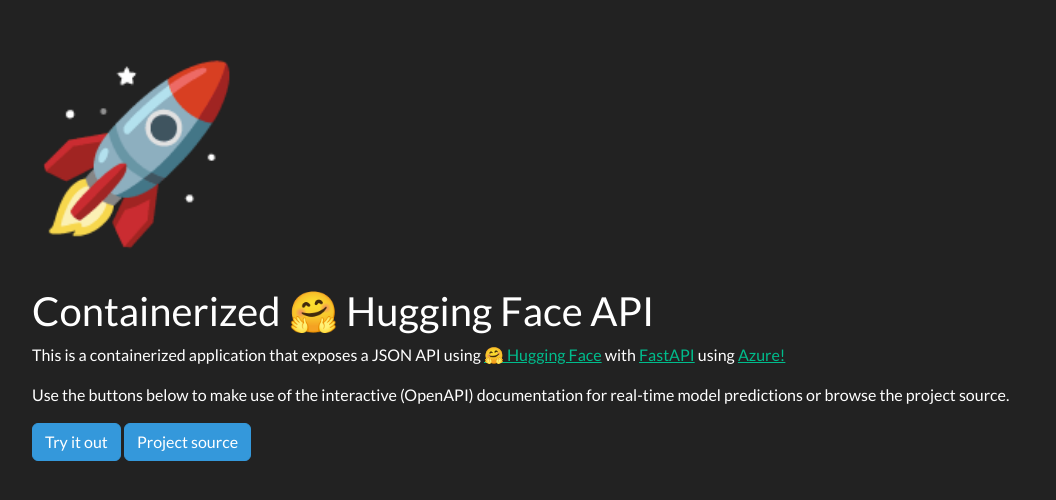
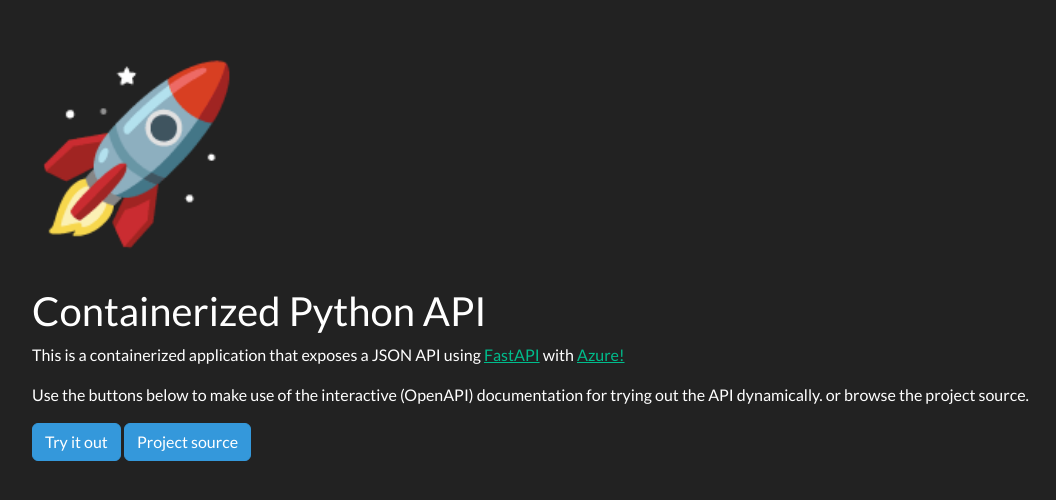
Before and after one commit to alfredodeza/try-webapp, a plain HTML site: page webapp/static/index.html in a window 1280 px wide. Shown: the part 160-660 px from the top of the page, without its empty margins (50-1106 px from the left). Drawn offline with Linux system fonts and the light colour scheme; files that its build step writes are made by us from their sources.

Commit message:
Update index.html

```diff
--- a/webapp/static/index.html
+++ b/webapp/static/index.html
@@ -32,10 +32,10 @@
               <a style="text-decoration: none" href="https://azure.microsoft.com/?WT.mc_id=academic-0000-alfredodeza">🚀</a>
               </p>
             <div class="bs-component">
-              <h2>Containerized 🤗 Hugging Face API
+              <h2>Containerized Python API
               </h2>
-              <p>This is a containerized application that exposes a JSON API using <a href="https://huggingface.co/">🤗 Hugging Face</a> with <a href="https://fastapi.tiangolo.com/">FastAPI</a> using <a href="https://azure.microsoft.com/?WT.mc_id=academic-0000-alfredodeza">Azure!</a></p>
-              <p>Use the buttons below to make use of the interactive (OpenAPI) documentation for real-time model predictions
+              <p>This is a containerized application that exposes a JSON API using <a href="https://fastapi.tiangolo.com/">FastAPI</a> with <a href="https://azure.microsoft.com/?WT.mc_id=academic-0000-alfredodeza">Azure!</a></p>
+              <p>Use the buttons below to make use of the interactive (OpenAPI) documentation for trying out the API dynamically.
                 or browse the project source.
               </p>
               <button onclick="window.location.href='/docs'" type="button" class="btn btn-info">Try it out</button>
```
